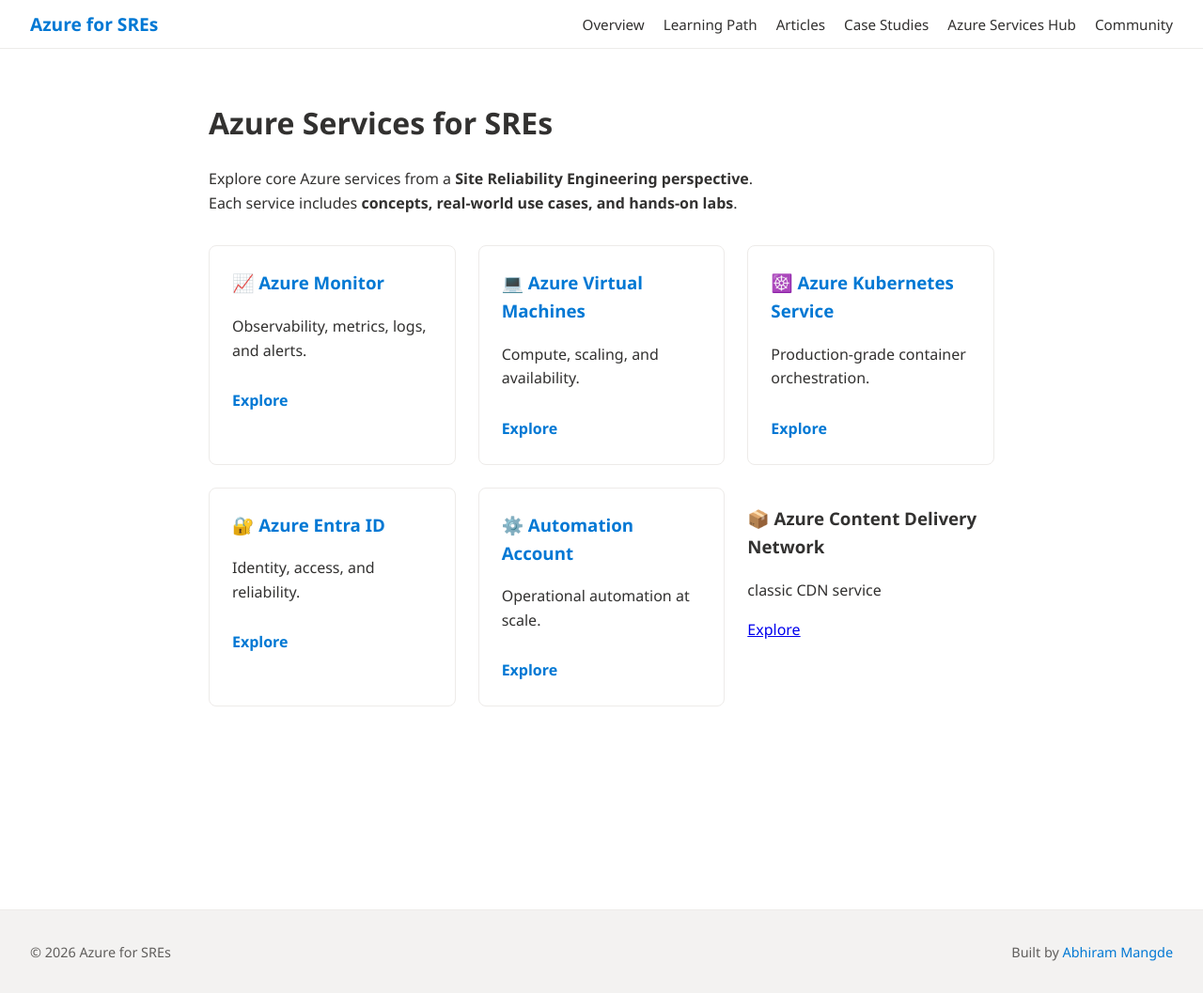
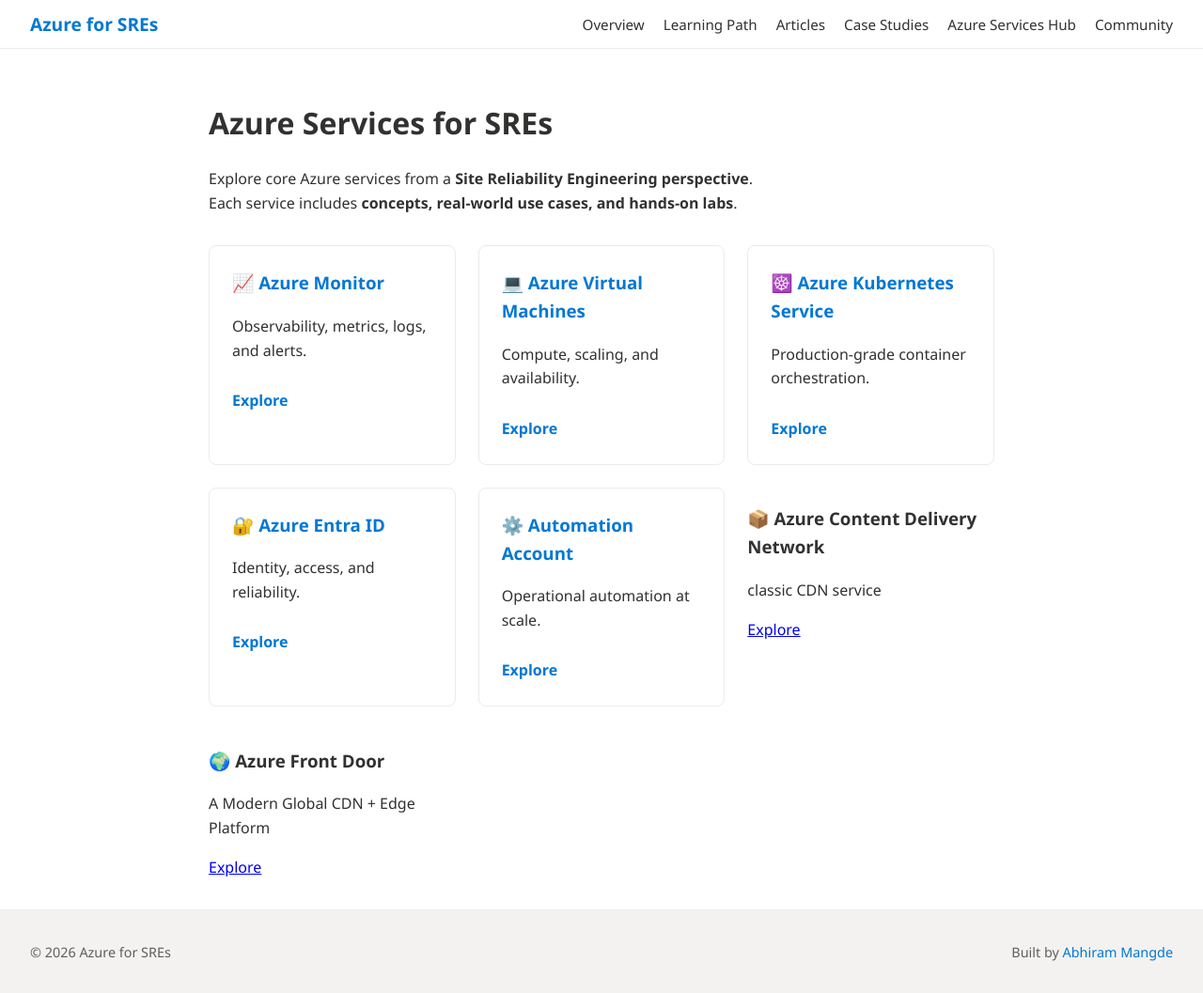
Before and after one commit to Abhiram-Mangde/Course-Azure-for-SREs, a Jekyll site: the page built from docs/azureservices.md, in a window 1280 px wide and 1057 px high. Shown: the whole window at 94% size. Built offline with Jekyll 4.4.1, drawn with Linux system fonts in a browser that asks for light colours.

Commit message:
Update Azure services documentation
Added Azure Front Door service and updated layout.

```diff
--- a/docs/azureservices.md
+++ b/docs/azureservices.md
@@ -46,6 +46,12 @@
 <a href="{{ '/azureservices/Azure CDN/' | relative_url }}">Explore</a>
 </div>
 
+<div class="azure-tile">
+<h3>🌍 Azure Front Door</h3>
+<p>A Modern Global CDN + Edge Platform</p>
+<a href="{{ '/azureservices/Azure Front Door/' | relative_url }}">Explore</a>
+</div>
+
 </div>
 
 <style>
```
